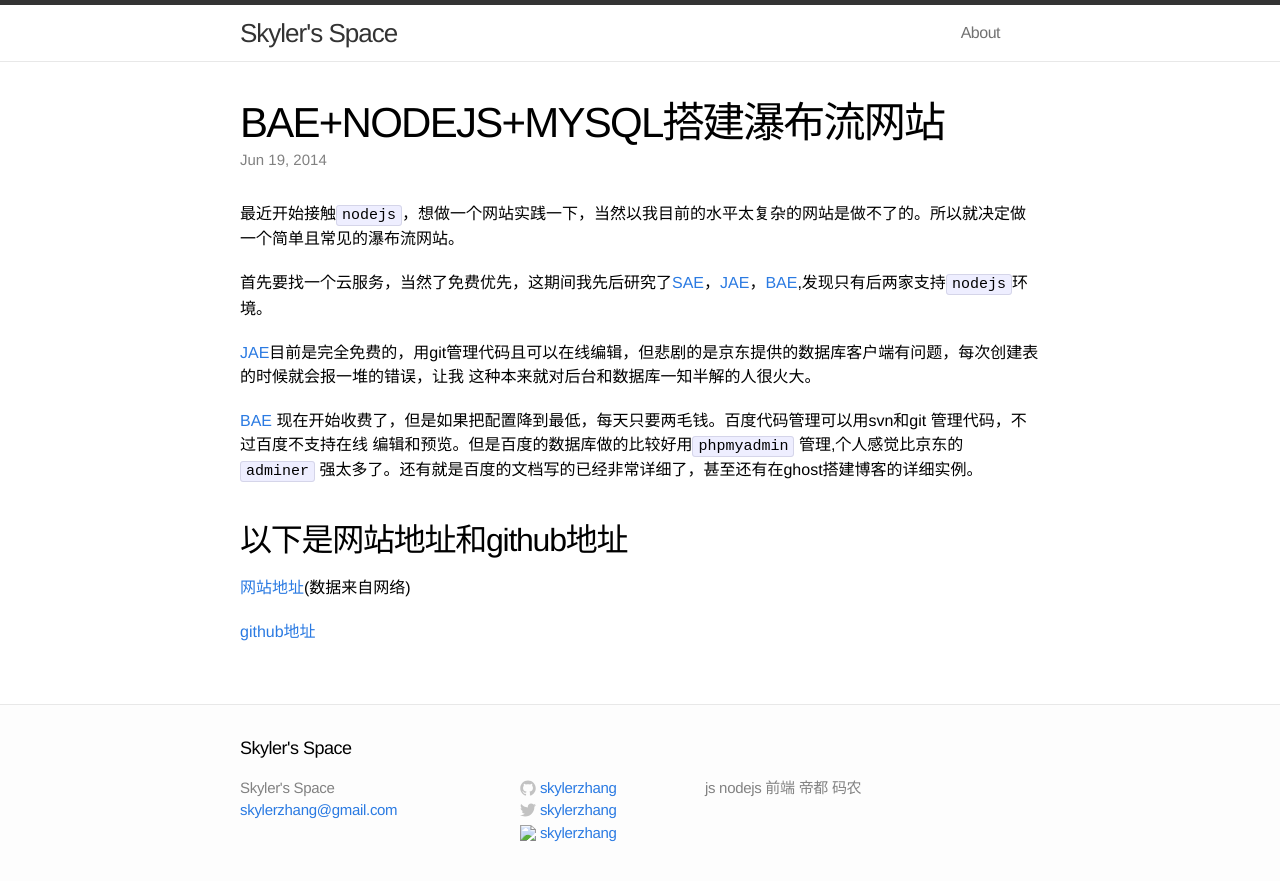
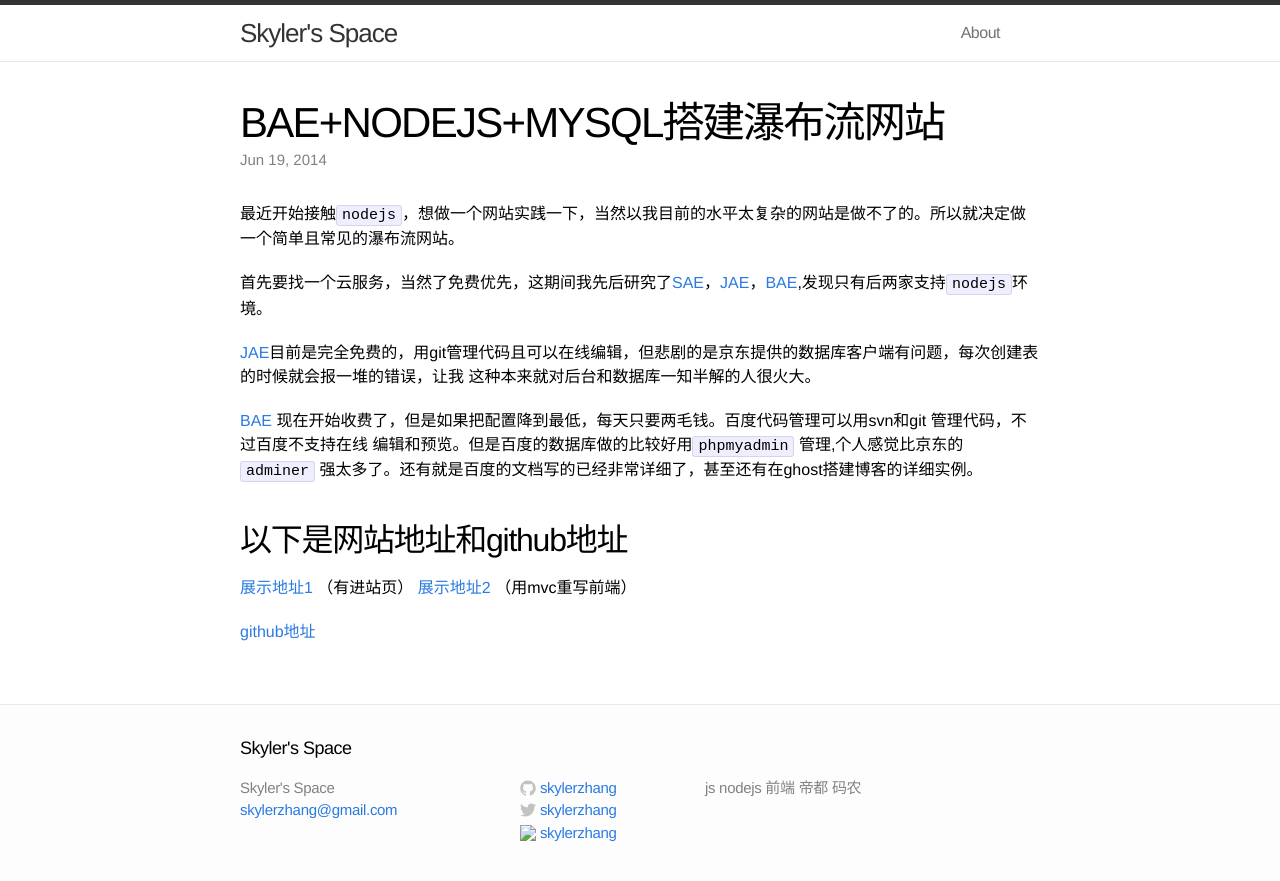
Before and after one commit to skylerzhang/skylerzhang.github.io, a Jekyll site: the page built from _posts/2014-06-19-pubuliu.markdown, in a window 1280 px wide. Shown: the top 881 px of the page. Built offline with Jekyll 4.4.1, drawn with Linux system fonts in a browser that asks for light colours; comment, search, counter and statistics services are not loaded.

Commit message:
更新博文

```diff
--- a/_posts/2014-06-19-pubuliu.markdown
+++ b/_posts/2014-06-19-pubuliu.markdown
@@ -17,7 +17,9 @@
 
 ##以下是网站地址和github地址
 
-[网站地址][website](数据来自网络)
+[展示地址1][website1] （有进站页）
+[展示地址2][website2] （用mvc重写前端）
+
 
 [github地址][github]
 
```
Also changed, not shown: other parts of _posts/2014-06-19-pubuliu.markdown (+2 -1 lines).
